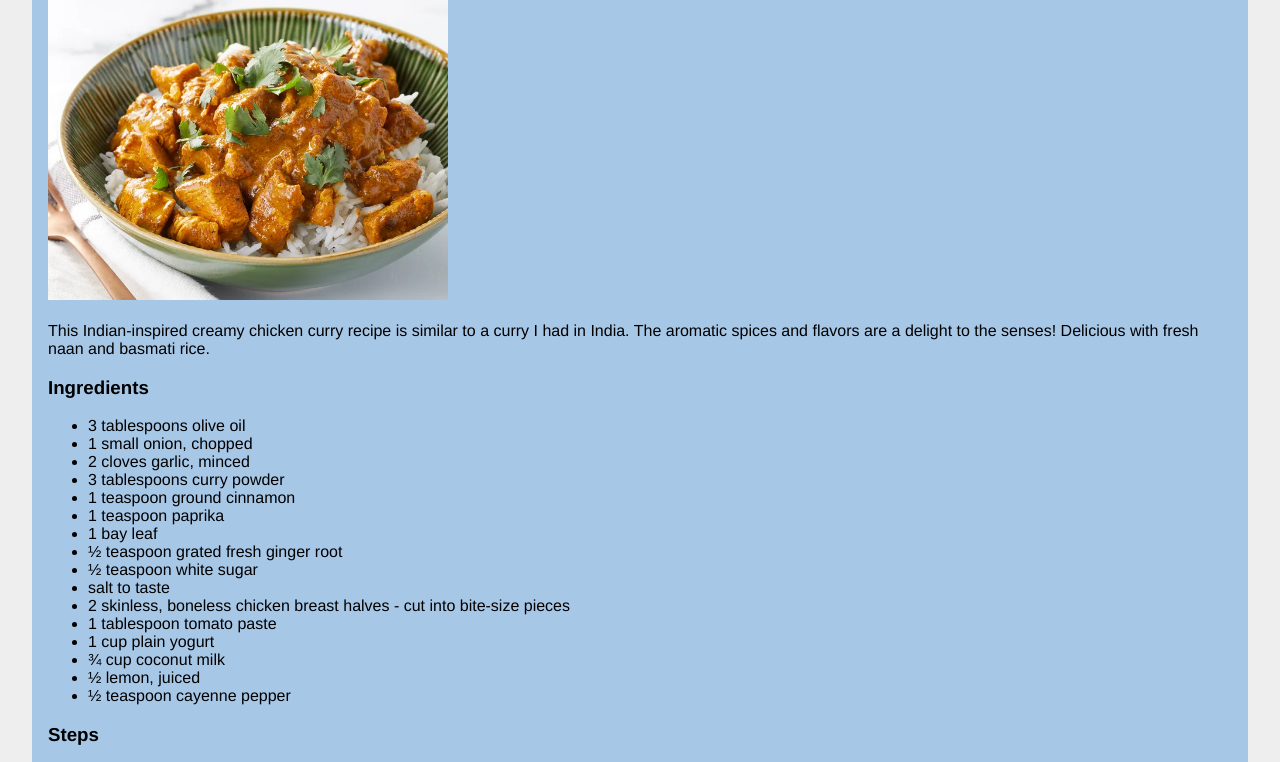
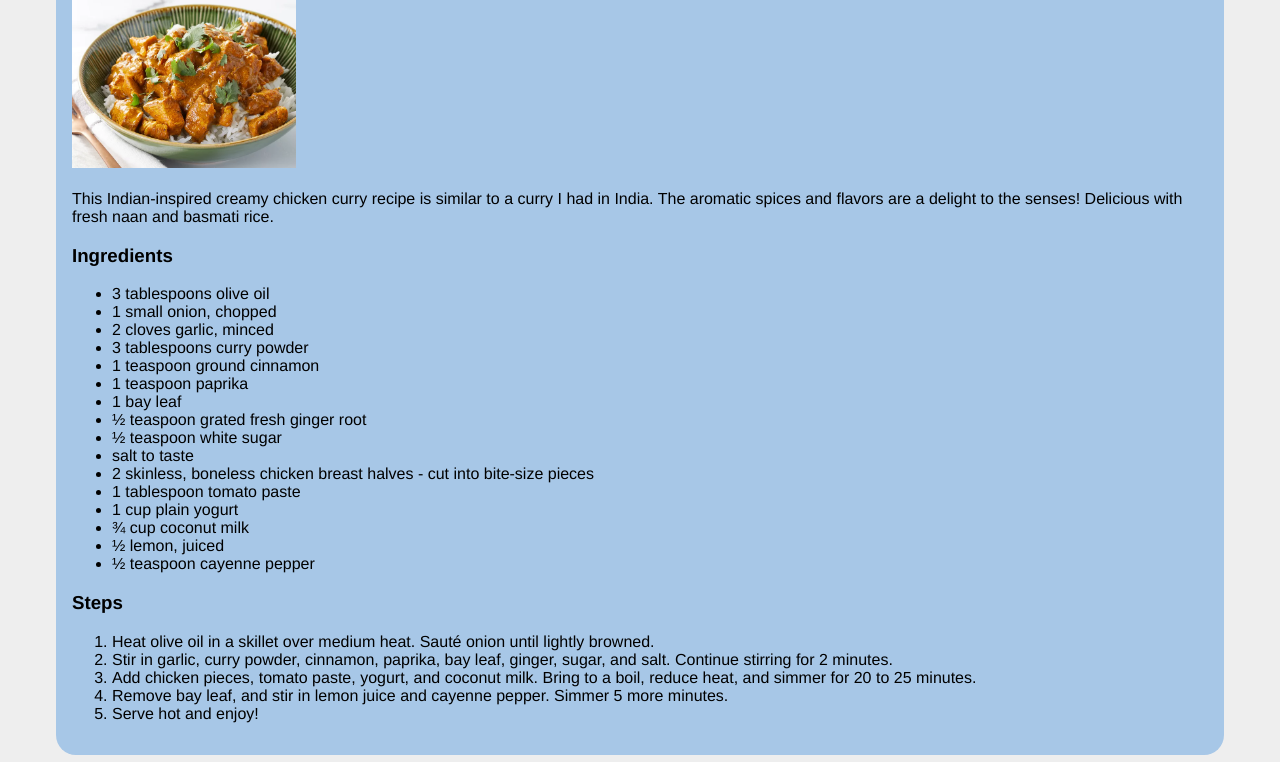
Before and after one commit to Argeoff/odin-recipes, a plain HTML site: page recipes/chicken-curry.html in a window 1280 px wide. Shown: the part 123-885 px from the top of the page. Drawn offline with Linux system fonts and the light colour scheme.

Commit message:
Remove width css styling so that it will adjust to screen accordingly

```diff
--- a/recipes/chicken-curry.html
+++ b/recipes/chicken-curry.html
@@ -10,7 +10,7 @@
     <div class="inner-card">
         <a href="../index.html" rel="noopener noreferrer">Home</a>
         <h1>Indian Chicken Curry</h1>
-        <img src="../img/display3.webp" alt="Chicken Curry Img" height=300, width=auto>
+        <img src="../img/display3.webp" alt="Chicken Curry Img" height=168, width=auto>
         <br>
         <br>
         This Indian-inspired creamy chicken curry recipe is similar to a curry I had in India. The aromatic spices and flavors are a delight to the senses! Delicious with fresh naan and basmati rice.
--- a/style.css
+++ b/style.css
@@ -1,7 +1,4 @@
 body {
-    width: 100vw;
-    height: 100vh;
-    margin: 0 auto;
     background-color: #eee;
     font-family: Helvetica, sans-serif;
 }
@@ -9,7 +6,7 @@ body {
 .outer-border {
     border: 8px solid #FFFAA0;
     border-radius: 20px;
-    margin: 32px 32px;
+    margin: 32px 48px;
 }
 
 .homecard {
@@ -19,7 +16,7 @@ body {
 
 .inner-card {
     background-color: #A7C7E7;
-    margin: 32px 32px;
+    margin: 32px 48px;
     padding: 16px;
     border-radius: 20px;
 }
```
Also changed, not shown: recipes/full-breakfast.html (+1 -1 lines).
